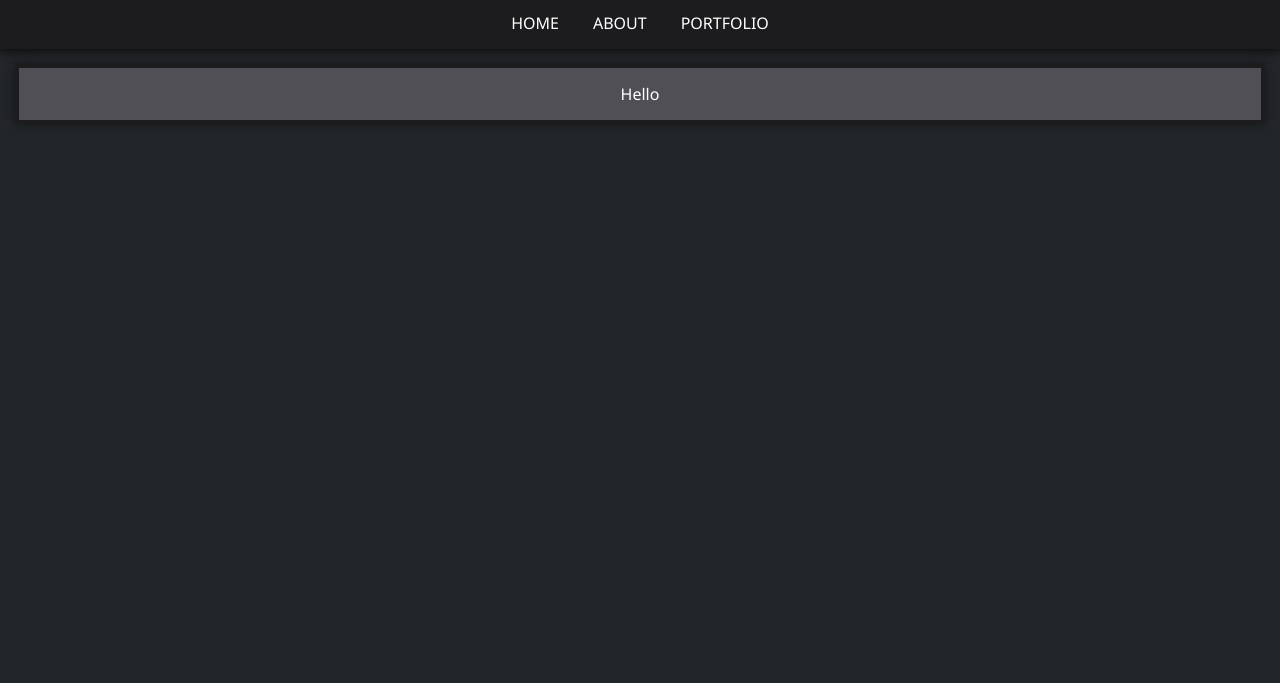
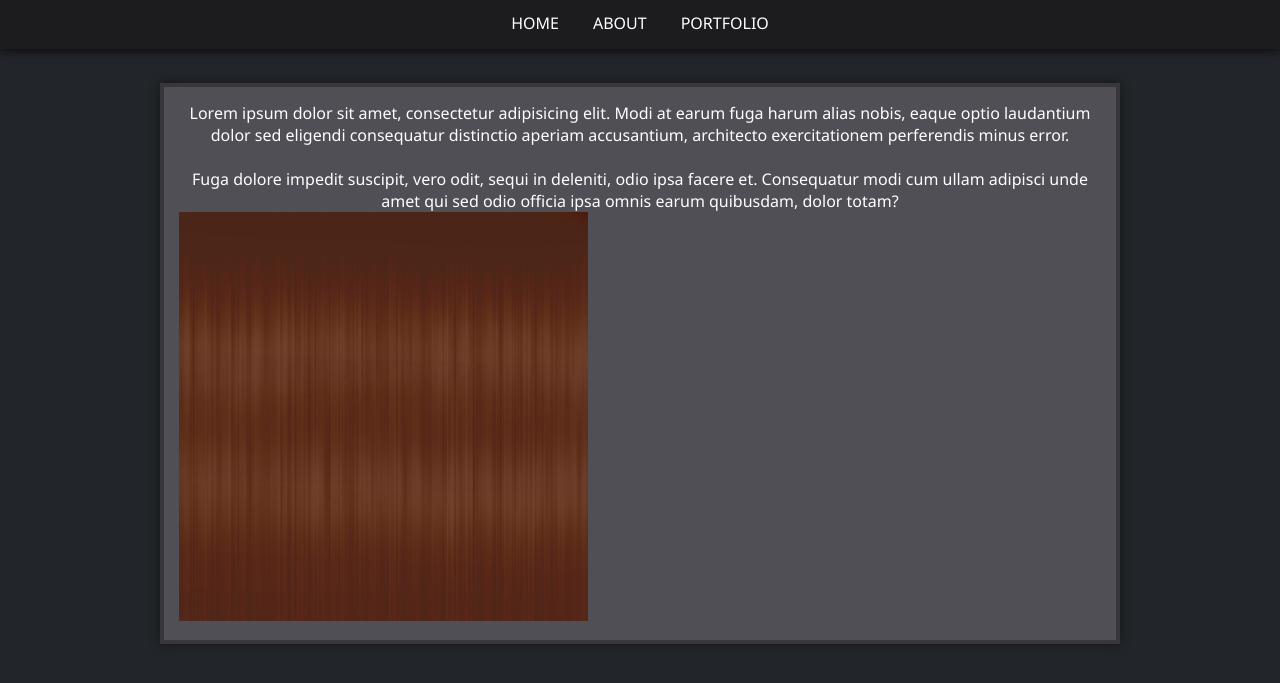
Before and after one commit to NPA135/personal-portfolio, a plain HTML site: page index.html in a window 1280 px wide. Shown: the part 61-744 px from the top of the page. Drawn offline with Linux system fonts and the light colour scheme.

Commit message:
edited box, added testing image + assets folder

```diff
--- a/index.html
+++ b/index.html
@@ -21,9 +21,12 @@
     </nav>
 
     <main>
-        <section>
+        <section id="mainarea">
             <div id="block">
-                <p>Hello</p>
+                <p>Lorem ipsum dolor sit amet, consectetur adipisicing elit. Modi at earum fuga harum alias nobis, eaque optio laudantium dolor sed eligendi consequatur distinctio aperiam accusantium, architecto exercitationem perferendis minus error. <br>
+                    <br>
+                    Fuga dolore impedit suscipit, vero odit, sequi in deleniti, odio ipsa facere et. Consequatur modi cum ullam adipisci unde amet qui sed odio officia ipsa omnis earum quibusdam, dolor totam?</p>
+                    <img src="assets/16560120624.png" alt="Image Test">
             </div>
         </section>
     </main>
--- a/style.css
+++ b/style.css
@@ -6,9 +6,17 @@ body {
 }
 
 nav {
+    position: fixed;
+    left: 0em;
+    right: 0em;
+    top: 0em;
     background-color: rgb(28, 28, 31);
     overflow: hidden;
     box-shadow: 0em 0em 0.65em 0em rgb(0, 0, 0);
+}
+
+#mainarea {
+    padding-top: 7em;
 }
 
 div {
@@ -33,9 +41,9 @@ p {
 
 #block {
     box-shadow: 0em 0em 0.65em 0em rgba(0, 0, 0, 0.39);
-    border: solid 0.25em rgb(28, 28, 31);
+    border: solid 0.25em rgb(55, 55, 61);
     background-color: rgb(79, 79, 85);
-    margin: 15px;
+    margin: 2em 10em 2em 10em;
     overflow: hidden;
 }
 
```
Also changed, not shown: assets/16560120624.png (added).
